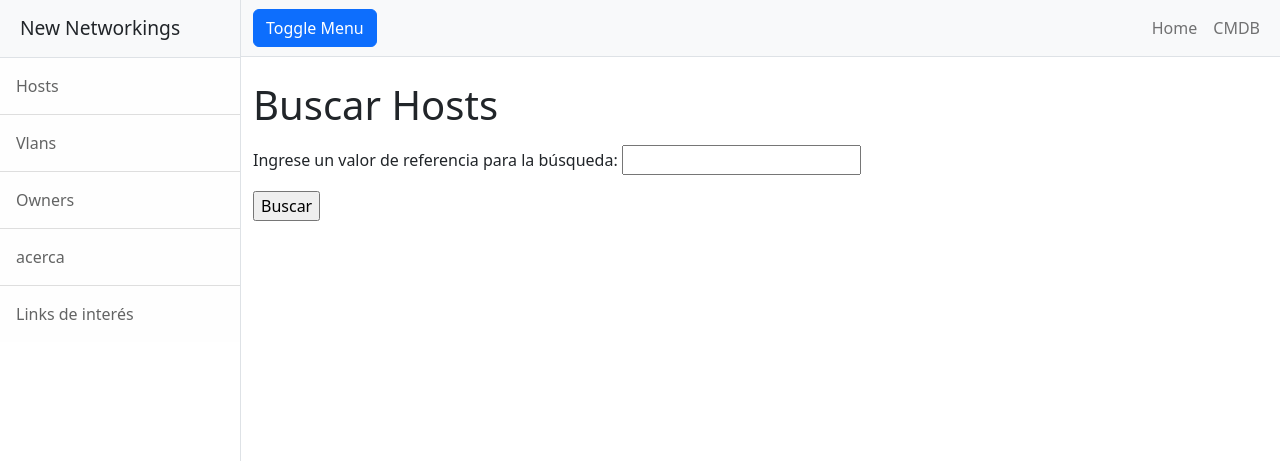
After one commit to sergioxjaque/pre_entrega_03, a Django app: page /buscarHosts/ in a window 1280 px wide. The commit adds this page. Shown: the top 461 px of the page. Run offline with Django 5.2, Linux system fonts and the light colour scheme; some libraries are stand-ins or nearby versions.

Commit message:
Se suma el form que permite la busqueda de hosts

```diff
--- /dev/null
+++ b/academia/entidades/templates/entidades/buscarHosts.html
@@ -0,0 +1,26 @@
+{% extends "entidades/index.html" %}
+
+<ul class="navbar-nav ms-auto mt-2 mt-lg-0">
+    <li class="nav-item active"><a class="nav-link" href="{% url 'home' %}">Home</a></li>
+
+
+</ul>
+
+
+
+{% block titulo %}
+ <h1 class="mt-4"> Buscar Hosts </h1>
+
+{% endblock titulo %}
+
+{% block contenido %}
+
+<form action="{% url 'listarHosts' %}" method="get">
+    {% csrf_token %}
+    <table>
+        <p>Ingrese un valor de referencia para la búsqueda: <input type="text" name="buscar" id="buscar"></p>
+    </table>
+    <input type="submit" value="Buscar">
+</form>
+
+{% endblock contenido %}
--- a/academia/entidades/templates/entidades/hosts.html
+++ b/academia/entidades/templates/entidades/hosts.html
@@ -14,6 +14,11 @@
  <form action= "{% url 'hostsForm' %}">
     <input type="submit" value="Cargar Hosts" />
  </form>
+
+ <form action= "{% url 'buscarHosts' %}">
+    <input type="submit" value="Buscar Hosts" />
+ </form>
+
 {% endblock titulo %}
 
 {% block contenido %}
--- a/academia/entidades/templates/entidades/index.html
+++ b/academia/entidades/templates/entidades/index.html
@@ -53,7 +53,7 @@
                     <p> </p>
                     <p> </p>
                     {% block contenido %}
-                        <h1 class="mt-4"> Resultados </h1>
+
                     {% endblock contenido %}
                 </div>
             </div>
--- a/academia/entidades/urls.py
+++ b/academia/entidades/urls.py
@@ -11,5 +11,7 @@ urlpatterns = [
     path('acerca/', acerca, name="acerca"),
 
     path('hostsForm/', hostsForm, name="hostsForm"),
+    path('buscarHosts/', buscarHosts, name="buscarHosts"),
+    path('listarHosts/', listarHosts, name="listarHosts"),
 
 ]
--- a/academia/entidades/views.py
+++ b/academia/entidades/views.py
@@ -37,3 +37,17 @@ def hostsForm(request):
         miForm = HostsForm()
 
     return render(request, "entidades/hostsForm.html", {"form": miForm})
+
+
+def buscarHosts(request):
+    return render(request, "entidades/buscarHosts.html")
+
+def listarHosts(request):
+    if request.GET["buscar"]:
+        patron = request.GET["buscar"]
+        hosts = Hosts.objects.filter(host_name__icontains=patron)
+        contexto = {'hosts': hosts}
+    else:
+        contexto = {'hosts': Hosts.objects.all()}
+
+    return render(request, "entidades/hosts.html", contexto)
```
Also changed, not shown: academia/entidades/templates/entidades/listarHosts.html (added, +20 -0 lines), academia/networking2.db.
